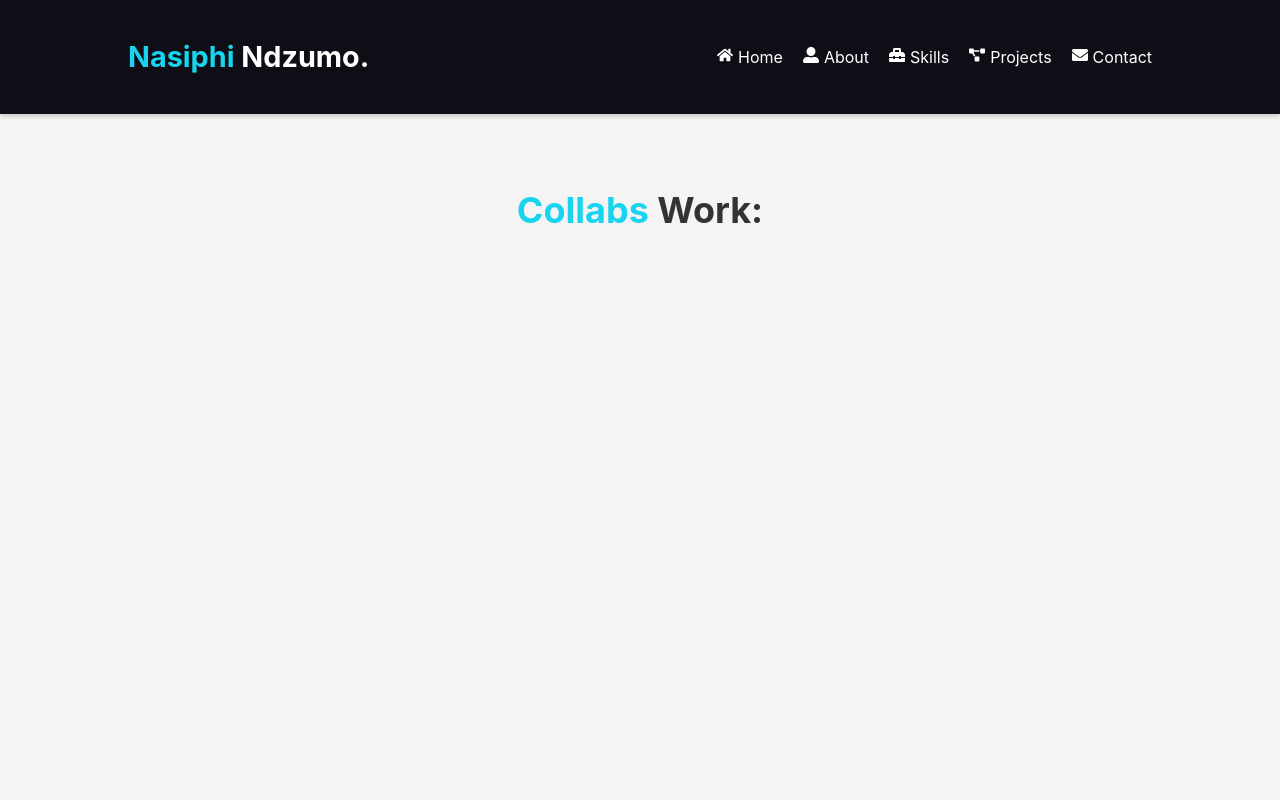
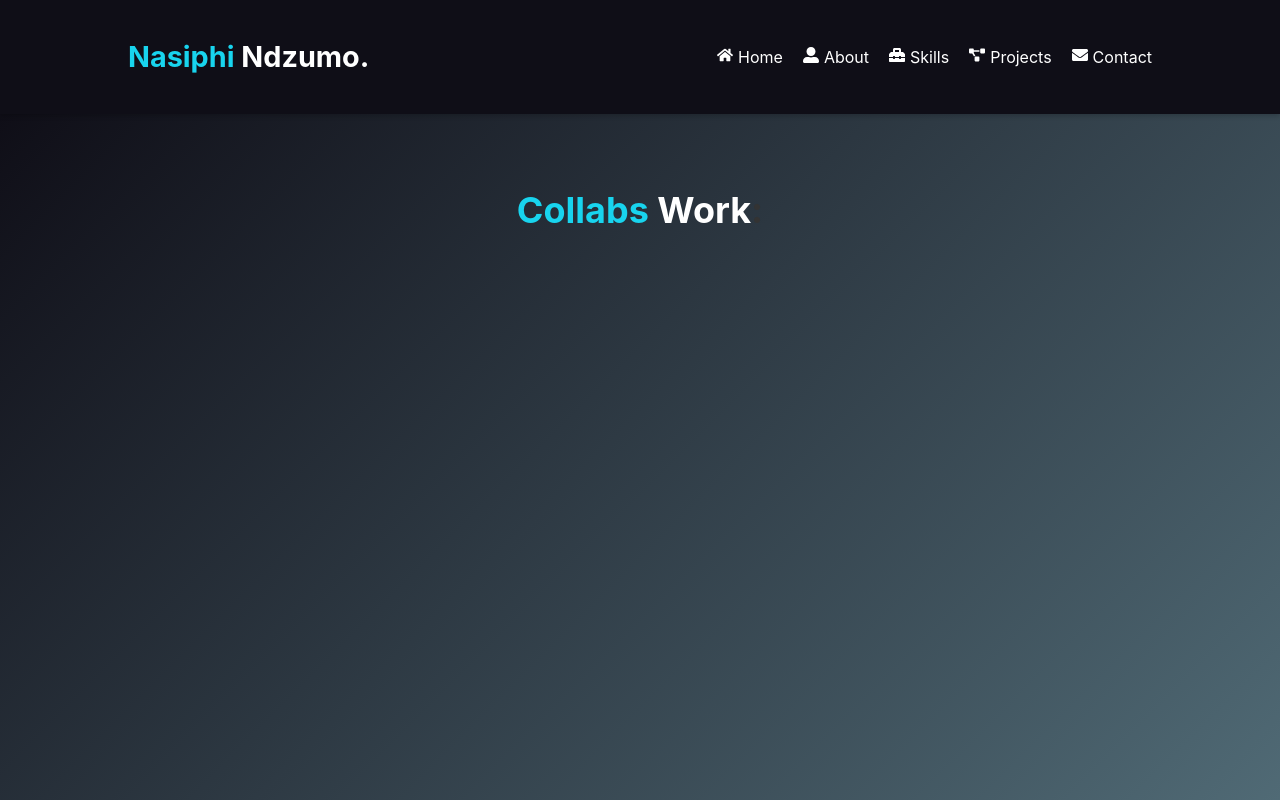
Before and after one commit to Siphe23/Portfolio-evidence, a React (Create React App) app: page /collabs in a window 1280 px wide. Shown: the top 800 px of the page. Built offline with nearby package versions, Linux system fonts and the light colour scheme.

Commit message:
Updated files

```diff
--- a/src/pages/Collabs.js
+++ b/src/pages/Collabs.js
@@ -5,7 +5,8 @@ import "../styling/Collabs.css";
 function Collabs() {
     return (
         <div className="collabs">
-            <h1><span>Collabs</span> Work:</h1>
+            <h1><span>Collabs</span> <span class="work">Work</span>:</h1>
+
             <section className="collabs-container">
                 <motion.div
                     className="collab-card"
--- a/src/styling/Collabs.css
+++ b/src/styling/Collabs.css
@@ -1,7 +1,7 @@
 .collabs {
     text-align: center;
     padding: 50px 20px;
-    background-color: #f4f4f4;
+    background: linear-gradient(135deg, #0f0e17, #6a8f9b);
 }
 
 .collabs h1 {
@@ -16,6 +16,11 @@
     color: #18d4ee;
 }
 
+.collabs h1 .work {
+    color: #fff;
+}
+
+
 .collabs-container {
     display: flex;
     flex-direction: column;
@@ -25,7 +30,7 @@
 }
 
 .collab-card {
-    background-color: #fff;
+    background-color: #121d27;
     border-radius: 8px;
     box-shadow: 0 4px 10px rgba(0, 0, 0, 0.1);
     padding: 20px;
@@ -57,7 +62,7 @@
 .collab-content {
     text-align: left;
     font-size: 16px;
-    color: #555;
+    color: #18d4ee;
     line-height: 1.6;
 }
 
--- a/src/styling/Projects.css
+++ b/src/styling/Projects.css
@@ -1,6 +1,6 @@
 
 .projects-container {
-  background-color: #0e1a2b;
+  background: linear-gradient(135deg, #0f0e17, #6a8f9b);
   color: #fff;
   padding: 40px;
   font-family: 'Arial', sans-serif;
```
